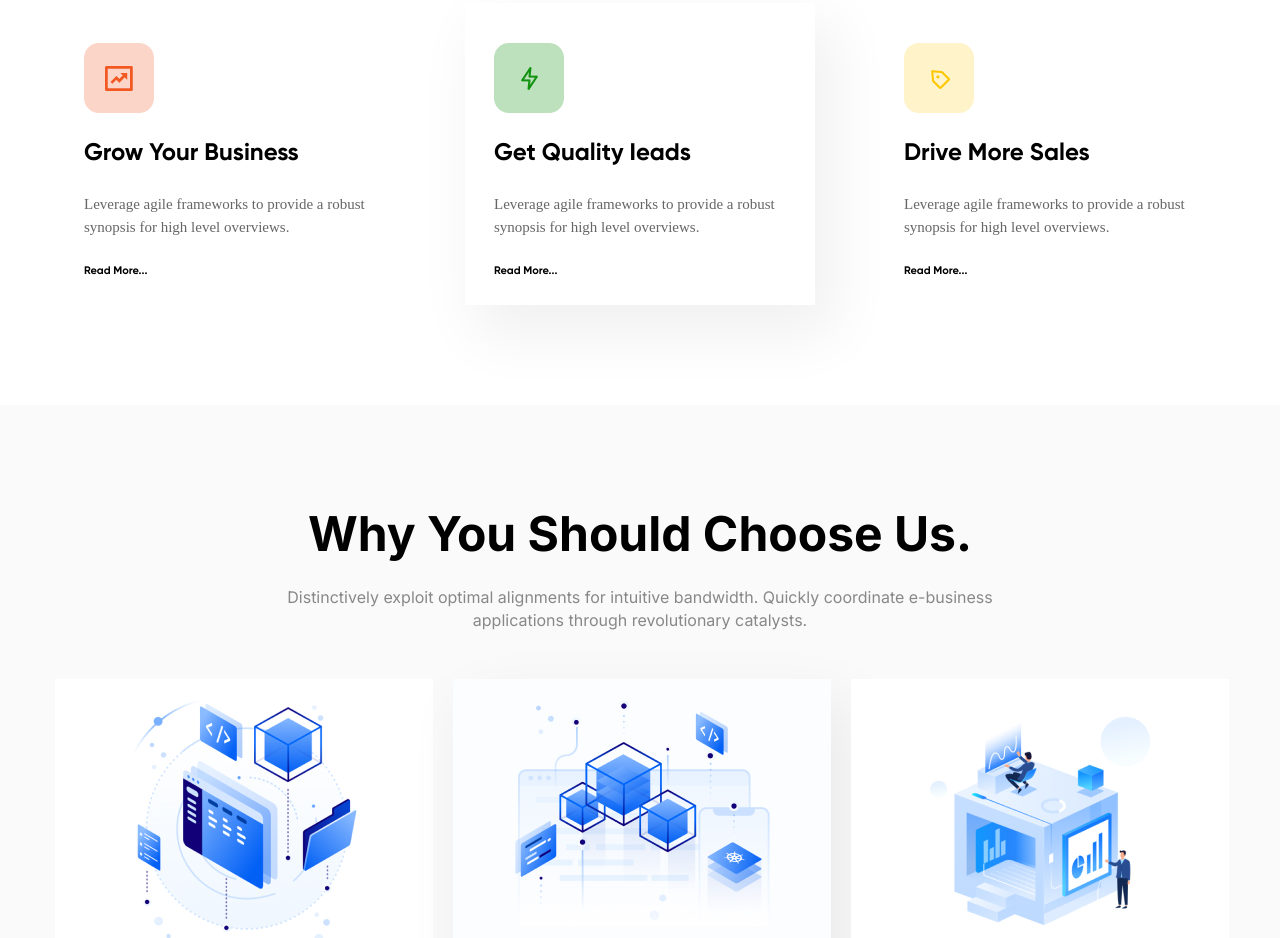
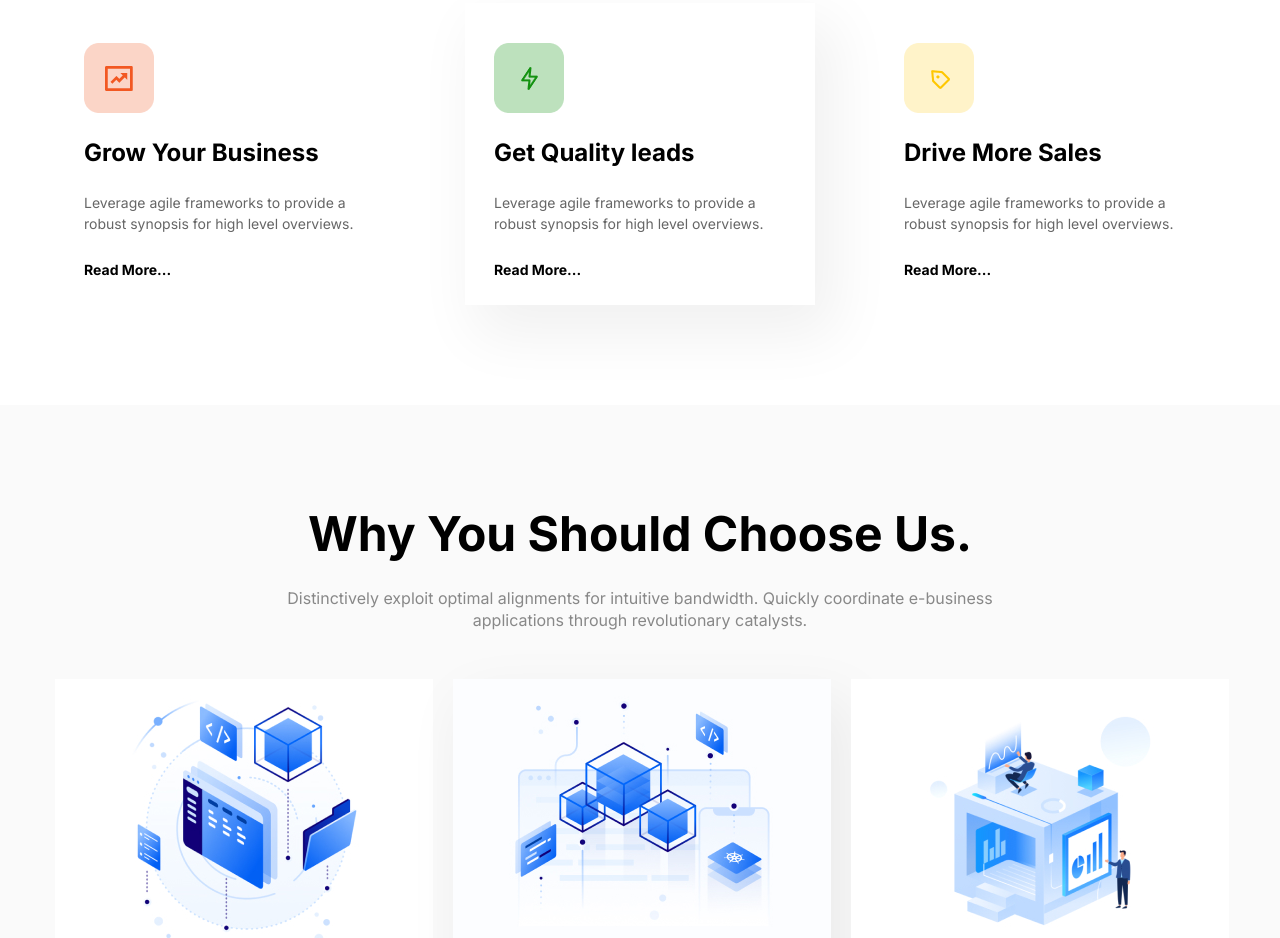
Before and after one commit to Uneld/homework3_web_layout, a plain HTML site: page index.html in a window 1280 px wide. Shown: the part 1486-2424 px from the top of the page. Drawn offline with Linux system fonts and the light colour scheme.

Commit message:
change font style in features items

```diff
--- a/style.css
+++ b/style.css
@@ -242,29 +242,29 @@ a {
 
 .features_title {
 	color: #000;
-	font-family: Gilroy-Bold;
+	font-family: Inter;
 	font-size: 24px;
 	font-style: normal;
-	font-weight: 400;
+	font-weight: 700;
 	line-height: normal;
 }
 
 .features_text {
 	color: #666;
-	font-family: Gilroy-Regular;
-	font-size: 15px;
+	font-family: Inter;
+	font-size: 14px;
 	font-style: normal;
 	font-weight: 400;
-	line-height: 150%; /* 22.5px */
+	line-height: 150%; /* 21px */
 }
 
 .features_link {
 	color: #000;
-	font-family: Gilroy-Bold;
-	font-size: 11px;
+	font-family: Inter;
+	font-size: 14px;
 	font-style: normal;
-	font-weight: 400;
-	line-height: 150%; /* 16.5px */
+	font-weight: 600;
+	line-height: 150%; /* 21px */
 }
 
 .features_shadow {
```
